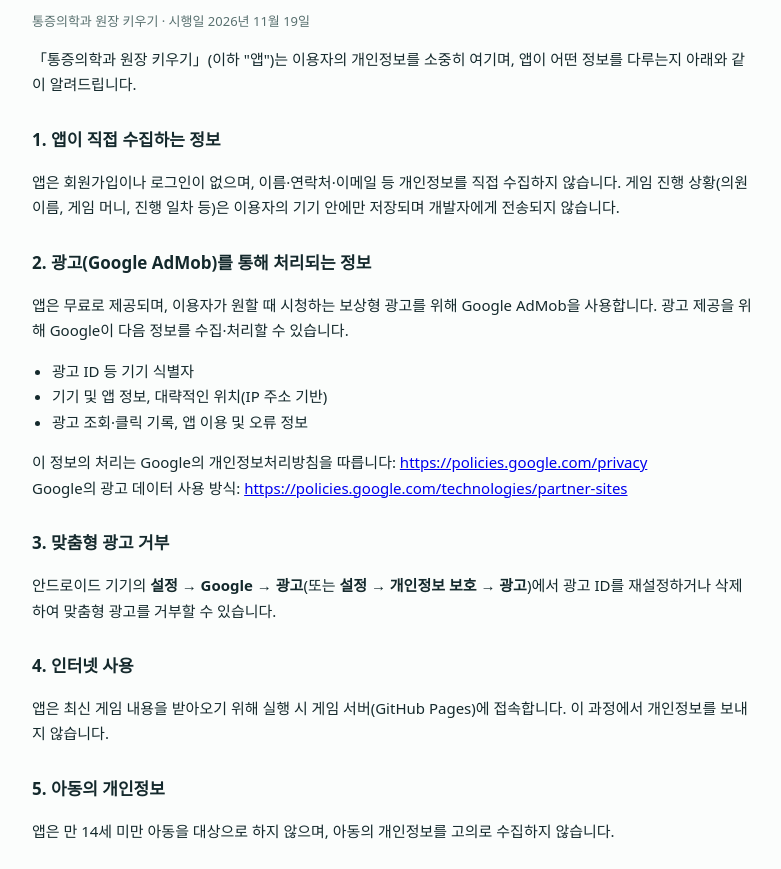
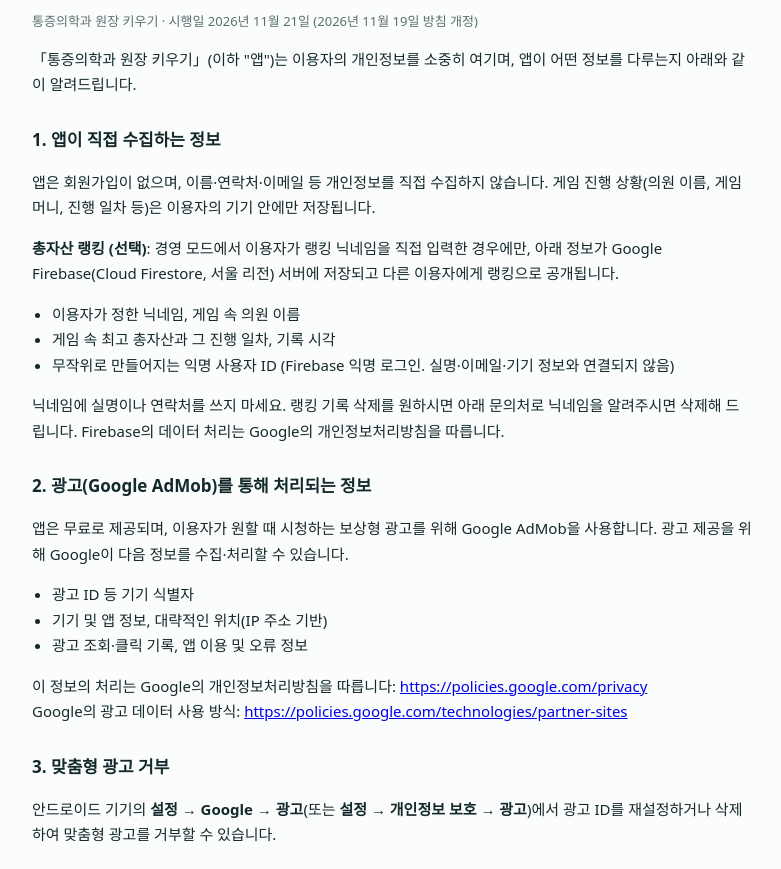
Before and after one commit to backgom12/pain-clinic, a plain HTML site: page privacy.html in a window 1280 px wide. Shown: the part 68-937 px from the top of the page, without its empty margins (248-1029 px from the left). Drawn offline with Linux system fonts and the light colour scheme.

Commit message:
게임 업데이트 2026-11-21 11:06
Co-Authored-By: Claude Opus 5.5 <noreply@anthropic.com>

```diff
--- a/privacy.html
+++ b/privacy.html
@@ -14,12 +14,19 @@ ul{padding-left:20px}
 </head>
 <body>
 <h1>개인정보처리방침</h1>
-<p class="muted">통증의학과 원장 키우기 · 시행일 2026년 11월 19일</p>
+<p class="muted">통증의학과 원장 키우기 · 시행일 2026년 11월 21일 (2026년 11월 19일 방침 개정)</p>
 
 <p>「통증의학과 원장 키우기」(이하 "앱")는 이용자의 개인정보를 소중히 여기며, 앱이 어떤 정보를 다루는지 아래와 같이 알려드립니다.</p>
 
 <h2>1. 앱이 직접 수집하는 정보</h2>
-<p>앱은 회원가입이나 로그인이 없으며, 이름·연락처·이메일 등 개인정보를 직접 수집하지 않습니다. 게임 진행 상황(의원 이름, 게임 머니, 진행 일차 등)은 이용자의 기기 안에만 저장되며 개발자에게 전송되지 않습니다.</p>
+<p>앱은 회원가입이 없으며, 이름·연락처·이메일 등 개인정보를 직접 수집하지 않습니다. 게임 진행 상황(의원 이름, 게임 머니, 진행 일차 등)은 이용자의 기기 안에만 저장됩니다.</p>
+<p><b>총자산 랭킹 (선택)</b>: 경영 모드에서 이용자가 랭킹 닉네임을 직접 입력한 경우에만, 아래 정보가 Google Firebase(Cloud Firestore, 서울 리전) 서버에 저장되고 다른 이용자에게 랭킹으로 공개됩니다.</p>
+<ul>
+<li>이용자가 정한 닉네임, 게임 속 의원 이름</li>
+<li>게임 속 최고 총자산과 그 진행 일차, 기록 시각</li>
+<li>무작위로 만들어지는 익명 사용자 ID (Firebase 익명 로그인. 실명·이메일·기기 정보와 연결되지 않음)</li>
+</ul>
+<p>닉네임에 실명이나 연락처를 쓰지 마세요. 랭킹 기록 삭제를 원하시면 아래 문의처로 닉네임을 알려주시면 삭제해 드립니다. Firebase의 데이터 처리는 Google의 개인정보처리방침을 따릅니다.</p>
 
 <h2>2. 광고(Google AdMob)를 통해 처리되는 정보</h2>
 <p>앱은 무료로 제공되며, 이용자가 원할 때 시청하는 보상형 광고를 위해 Google AdMob을 사용합니다. 광고 제공을 위해 Google이 다음 정보를 수집·처리할 수 있습니다.</p>
@@ -35,7 +42,7 @@ Google의 광고 데이터 사용 방식: <a href="https://policies.google.com/t
 <p>안드로이드 기기의 <b>설정 → Google → 광고</b>(또는 <b>설정 → 개인정보 보호 → 광고</b>)에서 광고 ID를 재설정하거나 삭제하여 맞춤형 광고를 거부할 수 있습니다.</p>
 
 <h2>4. 인터넷 사용</h2>
-<p>앱은 최신 게임 내용을 받아오기 위해 실행 시 게임 서버(GitHub Pages)에 접속합니다. 이 과정에서 개인정보를 보내지 않습니다.</p>
+<p>앱은 최신 게임 내용을 받아오기 위해 실행 시 게임 서버(GitHub Pages)에 접속합니다. 이 과정에서 개인정보를 보내지 않습니다. 랭킹 화면을 열거나 경영 모드에서 닉네임을 등록한 경우 랭킹 서버(Google Firebase)에 접속합니다.</p>
 
 <h2>5. 아동의 개인정보</h2>
 <p>앱은 만 14세 미만 아동을 대상으로 하지 않으며, 아동의 개인정보를 고의로 수집하지 않습니다.</p>
@@ -44,7 +51,7 @@ Google의 광고 데이터 사용 방식: <a href="https://policies.google.com/t
 <p>앱은 오락용 시뮬레이션 게임입니다. 게임 속 진단과 치료 효과는 게임을 위해 단순화한 것이며 의학적 조언이 아닙니다. 실제 증상은 의료기관에서 진료받으세요.</p>
 
 <h2>7. 정보 삭제</h2>
-<p>앱을 삭제하거나 기기 설정에서 앱 데이터를 지우면 기기에 저장된 게임 정보가 모두 삭제됩니다.</p>
+<p>앱을 삭제하거나 기기 설정에서 앱 데이터를 지우면 기기에 저장된 게임 정보가 모두 삭제됩니다. 랭킹 서버에 올라간 기록은 문의처로 요청하시면 삭제해 드립니다.</p>
 
 <h2>8. 문의</h2>
 <p>개인정보 관련 문의: <b>painclinictycoon@gmail.com</b></p>
```
Also changed, not shown: index.html (+1 -1 lines).
